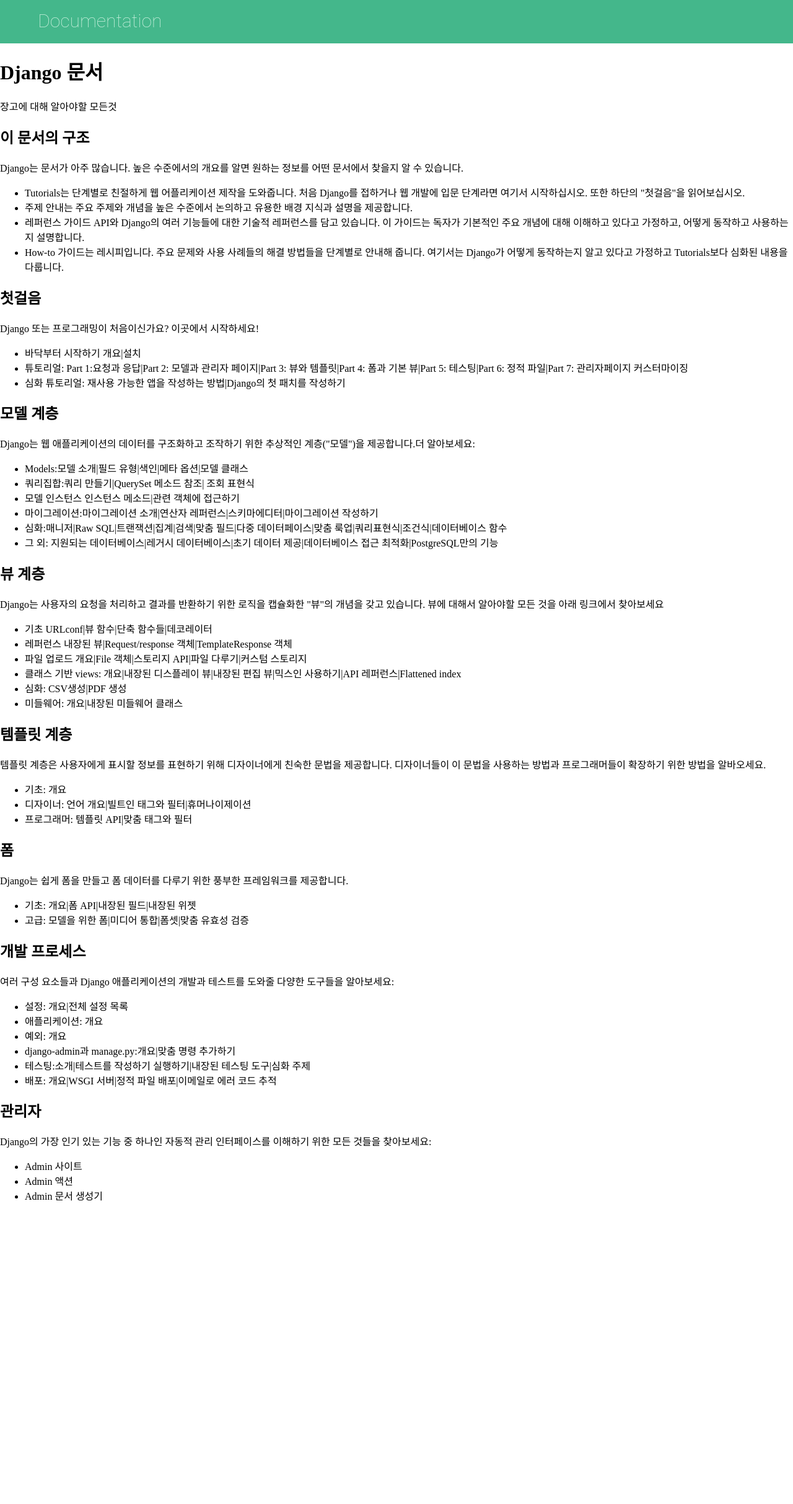
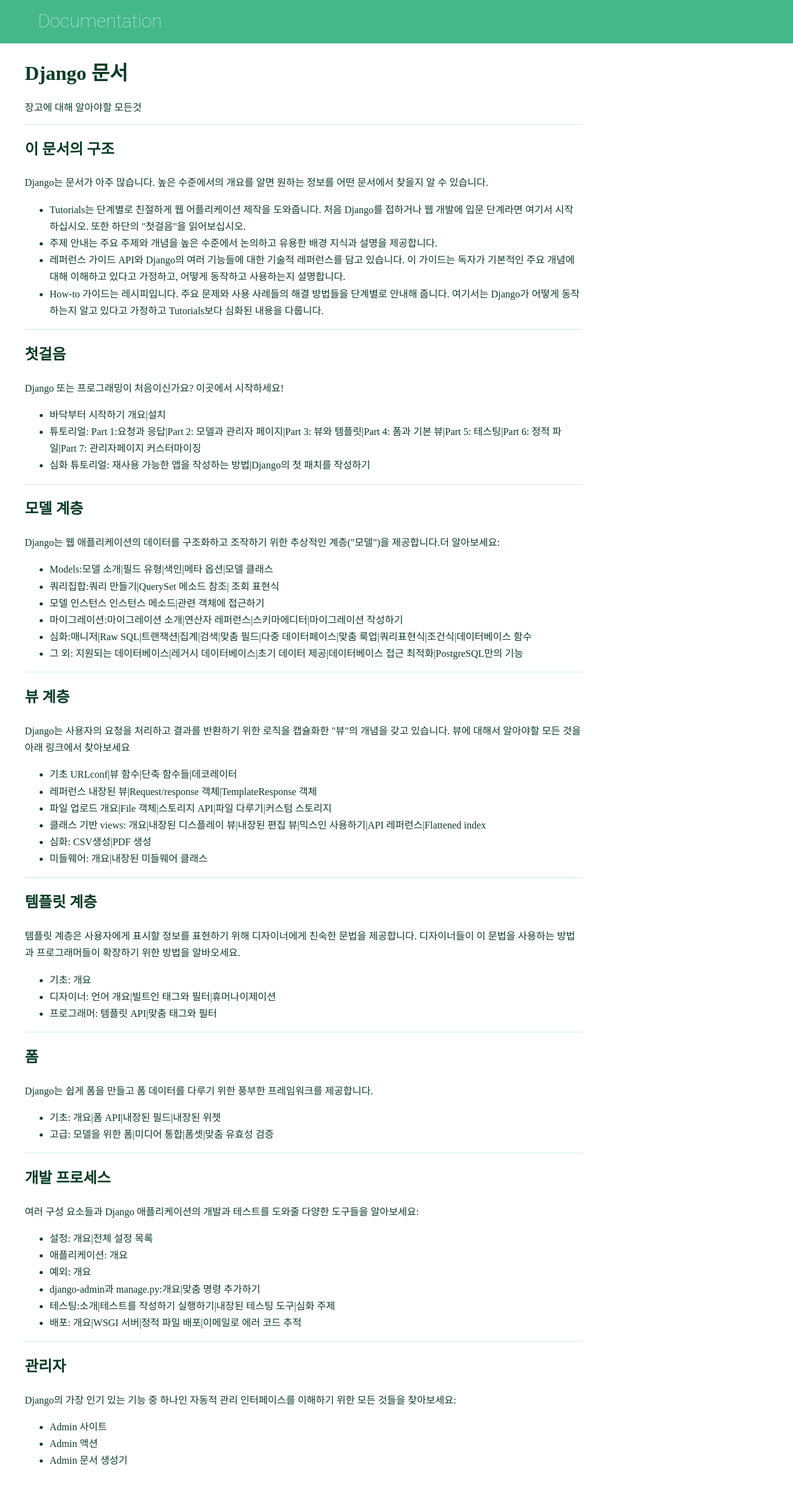
Before and after one commit to Chrisaor/Django-documentation, a Django app: page / in a window 1280 px wide; the page is wider, and only the part inside the window is pictured. Shown: the part 72-2499 px from the top of that part at 62% size. Before the commit the page ends 2010 px from the top of that part, so only its background shows below. Run offline with Django 3.2, Linux system fonts and the light colour scheme; style sheets or scripts are compiled from the project's sources.

Commit message:
index css적용

```diff
--- /dev/null
+++ b/app/static/css/index.css
@@ -0,0 +1,20 @@
+.docs-content {
+  background: #fff;
+  padding: 1px 10px 40px;
+  margin-left: 30px;
+  max-width: 900px;
+}
+
+.docs-content > .django-documentation > h1, .docs-content > .django-documentation p {
+  color: #0C3C26;
+  display: block;
+}
+
+.docs-content > .docs-session {
+  border-top: 1px solid #C9F0DD;
+}
+
+.docs-content > .docs-session > h2, .docs-content > .docs-session p, .docs-content > .docs-session li, .docs-content > .docs-session ul {
+  color: #0C3C26;
+  line-height: 1.7;
+}
--- /dev/null
+++ b/app/static/scss/index.scss
@@ -0,0 +1,21 @@
+.docs-content {
+  background: #fff;
+  padding: 1px 10px 40px;
+  margin-left: 30px;
+  max-width: 900px;
+
+  > .django-documentation {
+    > h1,p  {
+    color: #0C3C26;
+    display: block;
+  }
+
+}
+> .docs-session {
+  border-top: 1px solid #C9F0DD;
+  > h2,p,li,ul  {
+  color: #0C3C26;
+  line-height: 1.7;
+}
+}
+}
--- a/app/templates/base.html
+++ b/app/templates/base.html
@@ -8,6 +8,7 @@
     <meta http-equiv="X-UA-Compatible" content="ie=edge">
     <title>Django 문서 | Django documentation | Django</title>
     <link rel="stylesheet" href="{% static 'css/base.css' %}">
+    <link rel="stylesheet" href="{% static 'css/index.css' %}">
 </head>
 <body>
 <div id="wrap">
--- a/app/templates/django_docu/index.html
+++ b/app/templates/django_docu/index.html
@@ -1,8 +1,11 @@
 {% extends 'base.html' %}
 {% block content %}
+<div class="docs-content">
+  <div class="django-documentation">
 <h1>Django 문서</h1>
 <p>장고에 대해 알아야할 모든것</p>
-
+</div>
+  <div class="docs-session">
 <h2>이 문서의 구조</h2>
 <p>Django는 문서가 아주 많습니다. 높은 수준에서의 개요를 알면 원하는 정보를 어떤 문서에서 찾을지 알 수 있습니다.</p>
 
@@ -12,7 +15,8 @@
   <li>레퍼런스 가이드 API와 Django의 여러 기능들에 대한 기술적 레퍼런스를 담고 있습니다. 이 가이드는 독자가 기본적인 주요 개념에 대해 이해하고 있다고 가정하고, 어떻게 동작하고 사용하는지 설명합니다.</li>
   <li>How-to 가이드는 레시피입니다. 주요 문제와 사용 사례들의 해결 방법들을 단계별로 안내해 줍니다. 여기서는 Django가 어떻게 동작하는지 알고 있다고 가정하고 Tutorials보다 심화된 내용을 다룹니다.</li>
 </ul>
-
+</div>
+  <div class="docs-session">
 <h2>첫걸음</h2>
 <p>Django 또는 프로그래밍이 처음이신가요? 이곳에서 시작하세요!</p>
 
@@ -21,8 +25,9 @@
   <li>튜토리얼: Part 1:요청과 응답|Part 2: 모델과 관리자 페이지|Part 3: 뷰와 템플릿|Part 4: 폼과 기본 뷰|Part 5: 테스팅|Part 6: 정적 파일|Part 7: 관리자페이지 커스터마이징</li>
   <li>심화 튜토리얼: 재사용 가능한 앱을 작성하는 방법|Django의 첫 패치를 작성하기</li>
 </ul>
+</div>
 
-
+  <div class="docs-session">
 <h2>모델 계층</h2>
 <p>Django는 웹 애플리케이션의 데이터를 구조화하고 조작하기 위한 추상적인 계층("모델")을 제공합니다.더 알아보세요:</p>
 
@@ -34,7 +39,8 @@
   <li>심화:매니저|Raw SQL|트랜잭션|집계|검색|맞춤 필드|다중 데이터페이스|맞춤 룩업|쿼리표현식|조건식|데이터베이스 함수</li>
   <li>그 외: 지원되는 데이터베이스|레거시 데이터베이스|초기 데이터 제공|데이터베이스 접근 최적화|PostgreSQL만의 기능</li>
 </ul>
-
+  </div>
+<div class="docs-session">
 <h2>뷰 계층</h2>
 <p>Django는 사용자의 요청을 처리하고 결과를 반환하기 위한 로직을 캡슐화한 "뷰"의 개념을 갖고 있습니다. 뷰에 대해서 알아야할 모든 것을 아래 링크에서 찾아보세요</p>
 
@@ -46,7 +52,8 @@
   <li>심화: CSV생성|PDF 생성</li>
   <li>미들웨어: 개요|내장된 미들웨어 클래스</li>
 </ul>
-
+</div>
+  <div class="docs-session">
 <h2>템플릿 계층</h2>
 <p>템플릿 계층은 사용자에게 표시할 정보를 표현하기 위해 디자이너에게 친숙한 문법을 제공합니다. 디자이너들이 이 문법을 사용하는 방법과 프로그래머들이 확장하기 위한 방법을 알바오세요.</p>
 
@@ -55,7 +62,8 @@
   <li>디자이너: 언어 개요|빌트인 태그와 필터|휴머나이제이션</li>
   <li>프로그래머: 템플릿 API|맞춤 태그와 필터</li>
 </ul>
-
+</div>
+  <div class="docs-session">
 <h2>폼</h2>
 <p>Django는 쉽게 폼을 만들고 폼 데이터를 다루기 위한 풍부한 프레임워크를 제공합니다.</p>
 
@@ -63,7 +71,8 @@
   <li>기초: 개요|폼 API|내장된 필드|내장된 위젯</li>
   <li>고급: 모델을 위한 폼|미디어 통합|폼셋|맞춤 유효성 검증</li>
 </ul>
-
+</div>
+<div class="docs-session">
 <h2>개발 프로세스</h2>
 <p>여러 구성 요소들과 Django 애플리케이션의 개발과 테스트를 도와줄 다양한 도구들을 알아보세요:</p>
 
@@ -75,7 +84,8 @@
   <li>테스팅:소개|테스트를 작성하기 실행하기|내장된 테스팅 도구|심화 주제</li>
   <li>배포: 개요|WSGI 서버|정적 파일 배포|이메일로 에러 코드 추적</li>
 </ul>
-
+</div>
+<div class="docs-session">
 <h2>관리자</h2>
 <p>Django의 가장 인기 있는 기능 중 하나인 자동적 관리 인터페이스를 이해하기 위한 모든 것들을 찾아보세요:</p>
 <ul>
@@ -83,5 +93,6 @@
   <li>Admin 액션</li>
   <li>Admin 문서 생성기</li>
 </ul>
-
+  </div>
+</div>
 {% endblock %}
```
Also changed, not shown: 1 other file.
